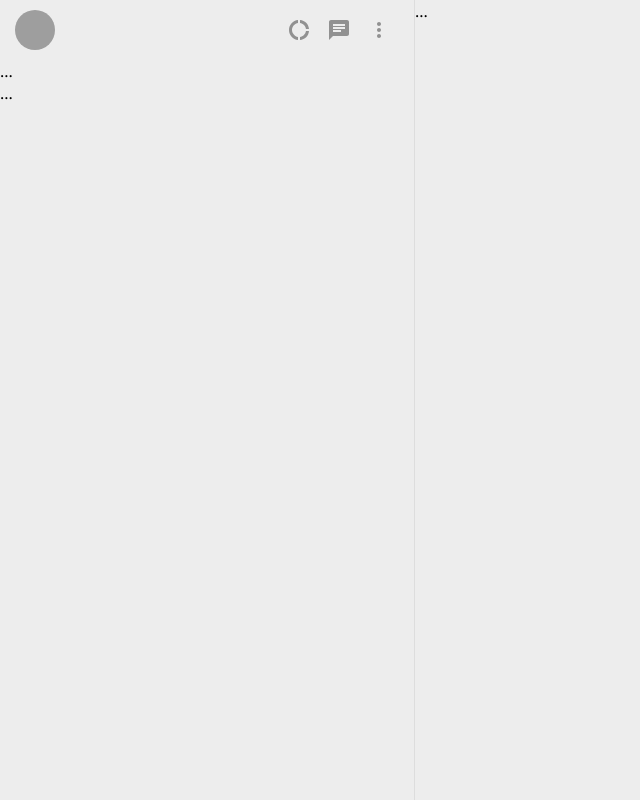
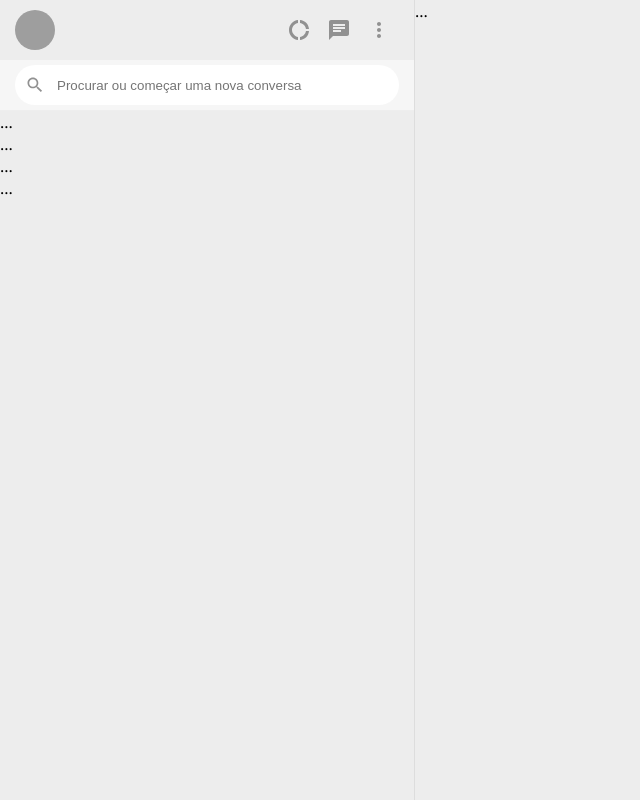
Before and after one commit to lucaspmatos/react-chat, a React (Create React App) app: page / in a window 1280 px wide. Shown: the whole page, without its empty margins (0-640 px from the left). Built offline with nearby package versions, Linux system fonts and the light colour scheme; grey boxes are pictures that could not be loaded.

Commit message:
Creating and Styling Sidebar Search

```diff
--- a/src/App.css
+++ b/src/App.css
@@ -54,5 +54,29 @@ header {
   align-items: center;
 }
 
+.search {
+  background-color: #f6f6f6;
+  border-bottom: 1px solid #eee;
+  padding: 5px 15px;
+}
+
+.search--input {
+  background-color: white;
+  height: 40px;
+  border-radius: 20px;
+  padding: 0 10px;
+
+  display: flex;
+  align-items: center;
+}
+
+.search--input input {
+  flex: 1;
+  border: 0;
+  outline: 0;
+  background-color: transparent;
+  margin-left: 10px;
+}
+
 .content-area {
 }
--- a/src/App.js
+++ b/src/App.js
@@ -1,19 +1,24 @@
 /* eslint-disable import/no-anonymous-default-export */
-import React from "react";
+import React, { useState, useEffect } from "react";
 import "./App.css";
+
+import ChatItem from './components/ChatItem';
 
 import DonutLargeIcon from "@material-ui/icons/DonutLarge";
 import ChatIcon from "@material-ui/icons/Chat";
 import MoreVertIcon from "@material-ui/icons/MoreVert";
+import SearchIcon from "@material-ui/icons/Search";
 
 export default () => {
+  const [chatList, setChatList] = useState([{}, {}, {}, {}]);
+
   return (
     <div className="app-window">
       <div className="sidebar">
         <header>
           <img
             className="header--avatar"
-            src="https://espacomotosdf.com.br/wp-content/plugins/ultimate-member/assets/img/default_avatar.jpg"
+            src="https://www.w3schools.com/howto/img_avatar.png"
             alt=""
           />
           <div className="header--buttons">
@@ -29,9 +34,24 @@ export default () => {
           </div>
         </header>
 
-        <div className="search">...</div>
+        <div className="search">
+          <div className="search--input">
+            <SearchIcon fontSize="small" style={{ color: "#919191" }} />
+            <input
+              type="search"
+              placeholder="Procurar ou começar uma nova conversa"
+            />
+          </div>
+        </div>
 
-        <div className="chat-list">...</div>
+        <div className="chat-list">
+          {chatList.map((item, key) => (
+            <ChatItem
+              key={key}
+
+            />
+          ))}
+        </div>
       </div>
       <div className="content-area">...</div>
     </div>
--- /dev/null
+++ b/src/components/ChatItem.js
@@ -0,0 +1,6 @@
+import React from "react";
+import "./ChatItem.css";
+
+export default function ChatItem() {
+  return <div>...</div>;
+}
```
Also changed, not shown: src/components/ChatItem.css (added).
